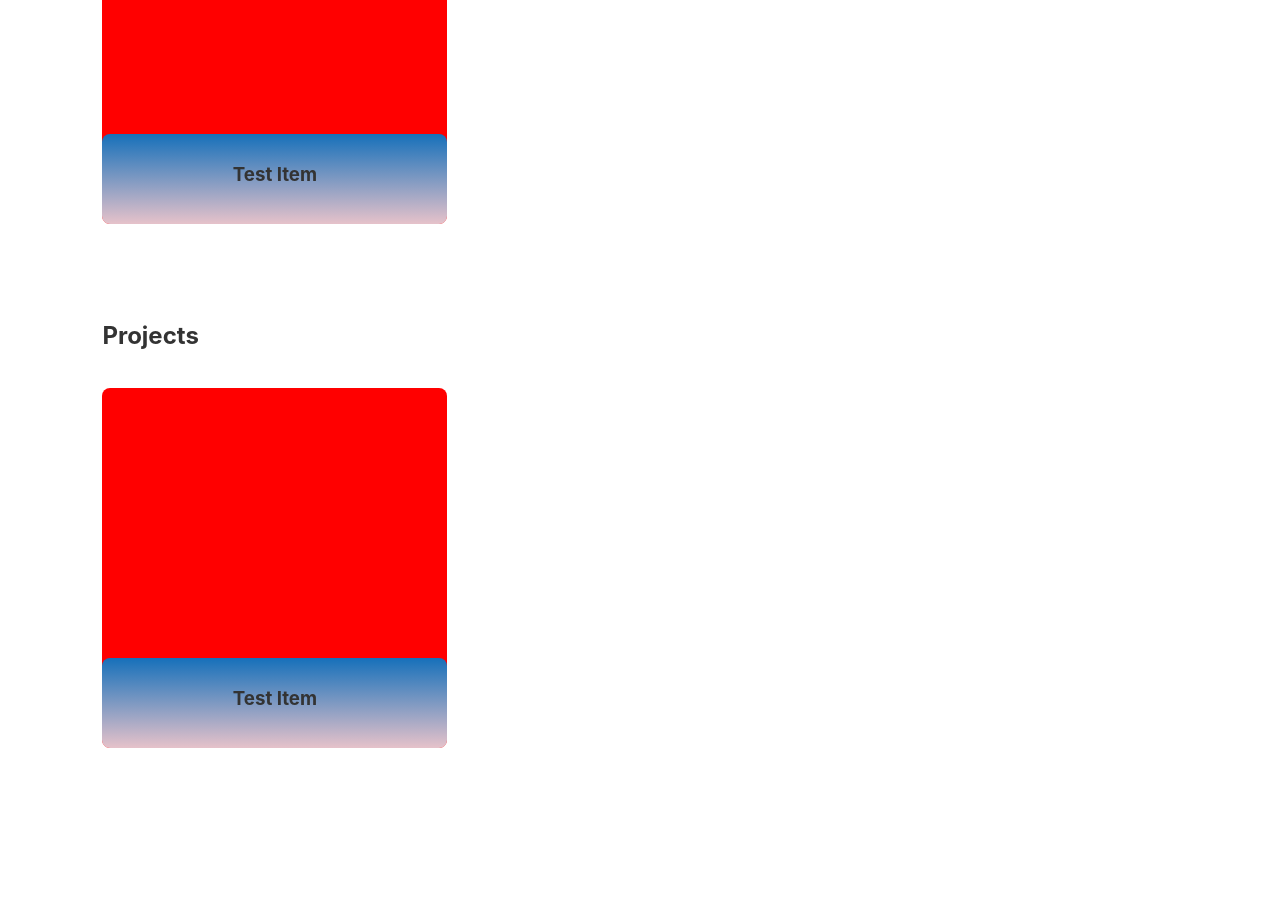
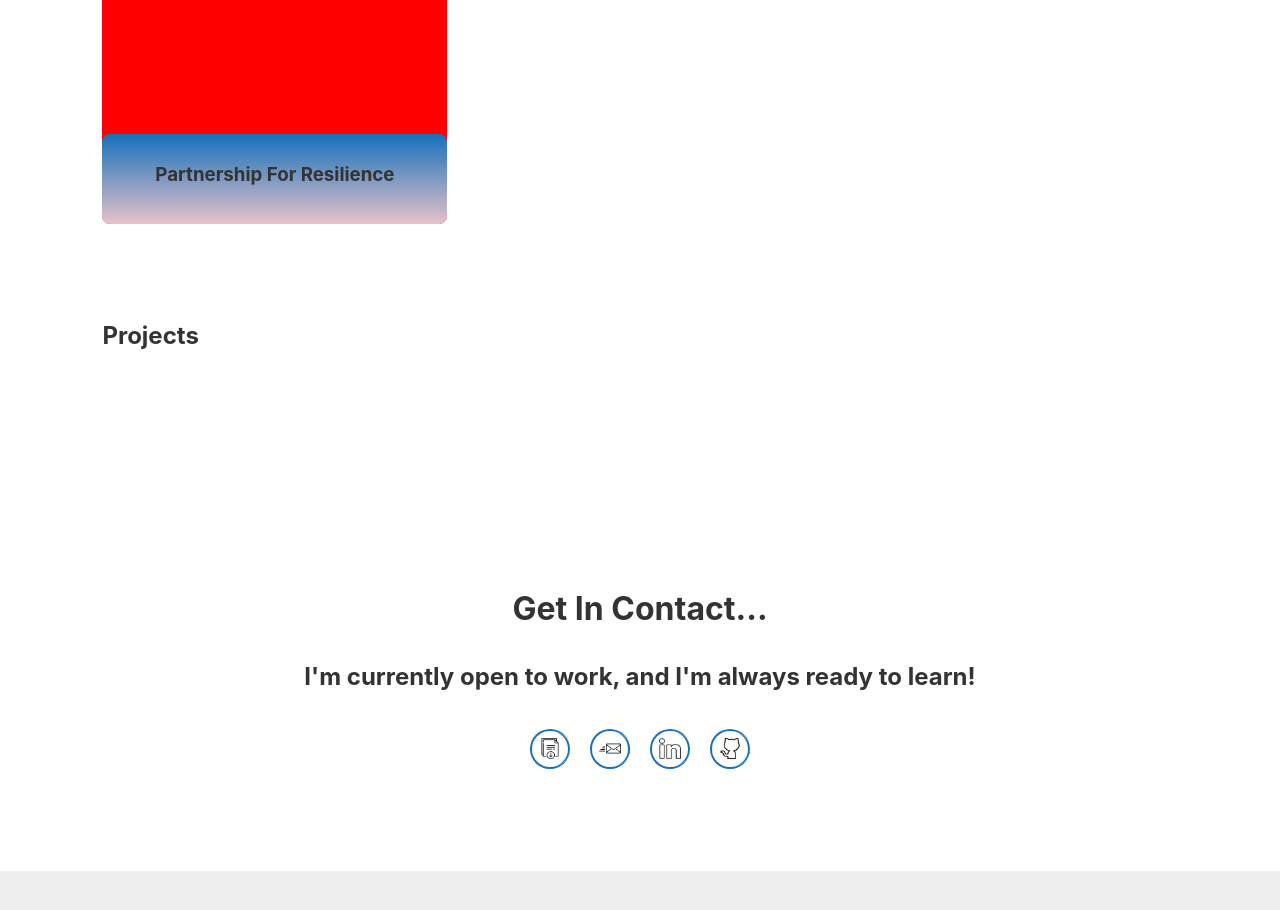
Before and after one commit to mqwebst2/mqwebster, a React (Vite) app: page / in a window 1280 px wide. Shown: the part 6840-7750 px from the top of the page. After the commit the page ends 7711 px from the top, so only its background shows below. Built offline with nearby package versions, Linux system fonts and the light colour scheme; the HTML template or start-up script is replaced by a standard one.

Commit message:
setup initial portfolio data

```diff
--- a/src/components/data/portfolioData.js
+++ b/src/components/data/portfolioData.js
@@ -0,0 +1,13 @@
+export default {
+  sites: [
+    {
+      id: 1,
+      title: 'Partnership For Resilience',
+      desc: 'The Partnership for Resilience works to improve academic, health, and social outcomes for children by fostering trauma-responsive schools and effective family, school, health, and community partnerships.',
+      link: 'https://partnership4resilience.org',
+      image: '',
+      type: 'site',
+    },
+  ],
+  projects: [],
+};
--- a/src/components/js/PortfolioItem.jsx
+++ b/src/components/js/PortfolioItem.jsx
@@ -2,21 +2,18 @@ import React from 'react';
 import '../css/PortfolioItem.css';
 import project from '/src/assets/icons/project-icon.png';
 
-export default function PortfolioItem() {
+export default function PortfolioItem(props) {
   return (
     <div className="portfolio-item">
       <div className="portfolio-item__content">
-        <h3>Test Item</h3>
-        <p>
-          Lorem ipsum dolor sit amet, consectetur adipiscing elit, sed do
-          eiusmod tempor incididunt ut labore et dolore magna aliqua. Arcu odio
-          ut sem nulla pharetra diam sit amet nisl. Enim nunc faucibus a
-          pellentesque sit amet.
-        </p>
+        <h3>{props.title}</h3>
+        <p>{props.desc}</p>
         <button>
-          <a href="google.com" target="_blank" rel="noopener noreferrer">
+          <a href={props.link} target="_blank" rel="noopener noreferrer">
             <div>
-              <span className="btn-text">See Project</span>
+              <span className="btn-text">
+                See {props.type[0].toUpperCase() + props.type.slice(1)}
+              </span>
               <div className="btn-img">
                 <img src={project} alt="Project Icon" />
               </div>
--- a/src/sections/Contact.jsx
+++ b/src/sections/Contact.jsx
@@ -6,7 +6,7 @@ import download from '/src/assets/icons/download-icon.png';
 import email from '/src/assets/icons/email-icon.png';
 import github from '/src/assets/icons/github-icon.png';
 import linkedin from '/src/assets/icons/linkedin-icon.png';
-import resume from '/src/assets/resume.pdf';
+import resume from '/src/assets/files/resume.pdf';
 
 export default function Contact() {
   return (
--- a/src/sections/Portfolio.jsx
+++ b/src/sections/Portfolio.jsx
@@ -1,7 +1,15 @@
 import React from 'react';
 import PortfolioItem from '../components/js/PortfolioItem';
+import data from '../components/data/portfolioData.js';
 
 export default function Portfolio() {
+  const siteElements = data.sites.map((item) => {
+    return <PortfolioItem key={item.id} {...item} />;
+  });
+  const projectElements = data.projects.map((item) => {
+    return <PortfolioItem key={item.id} {...item} />;
+  });
+
   return (
     <section id="portfolio">
       <div className="wrap">
@@ -11,17 +19,13 @@ export default function Portfolio() {
           <div className="portfolio-section">
             <h2>Sites</h2>
 
-            <div className="portfolio-grid">
-              <PortfolioItem />
-            </div>
+            <div className="portfolio-grid">{siteElements}</div>
           </div>
 
           <div className="portfolio-section">
             <h2>Projects</h2>
 
-            <div className="portfolio-grid">
-              <PortfolioItem />
-            </div>
+            <div className="portfolio-grid">{projectElements}</div>
           </div>
         </div>
       </div>
```
Also changed, not shown: 1 other file (tests, documents, lock files or other folders).
